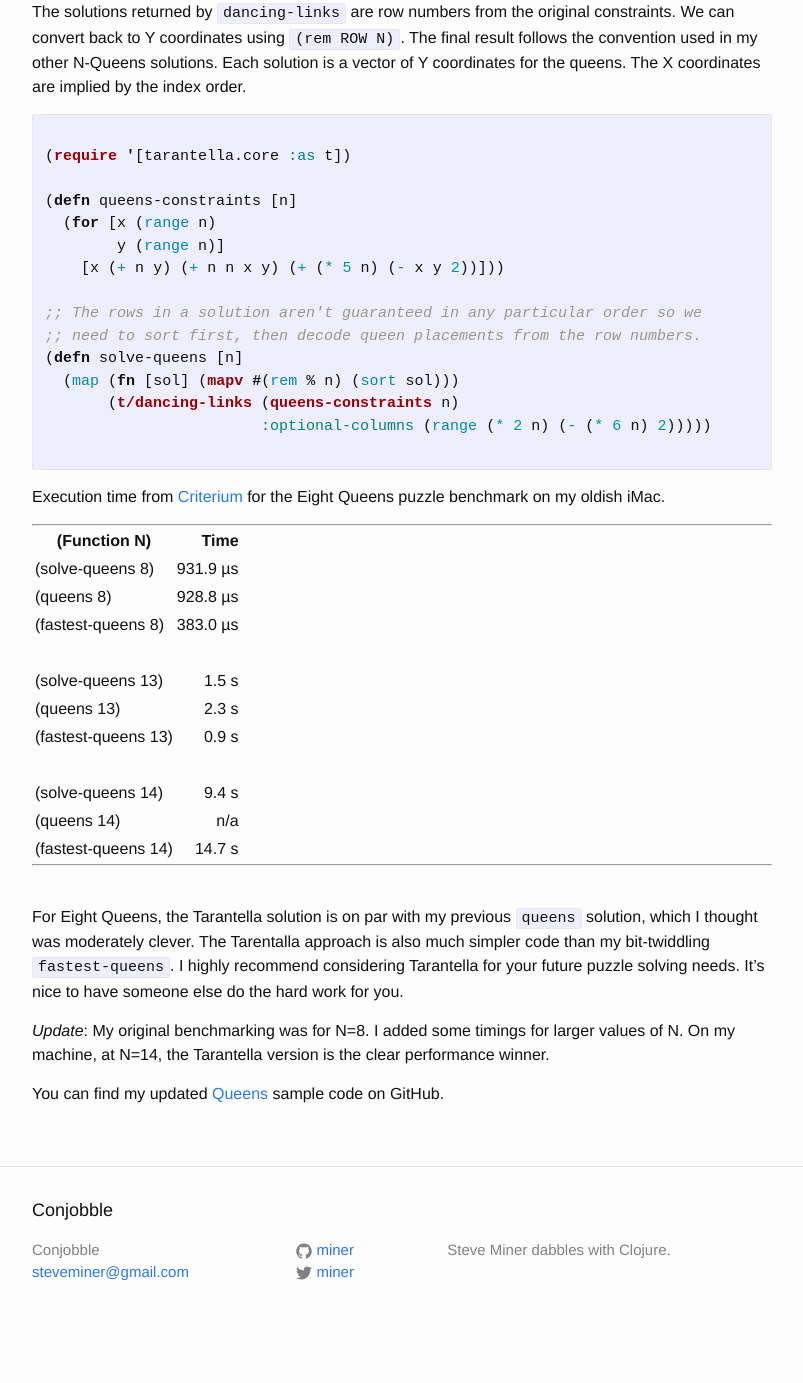
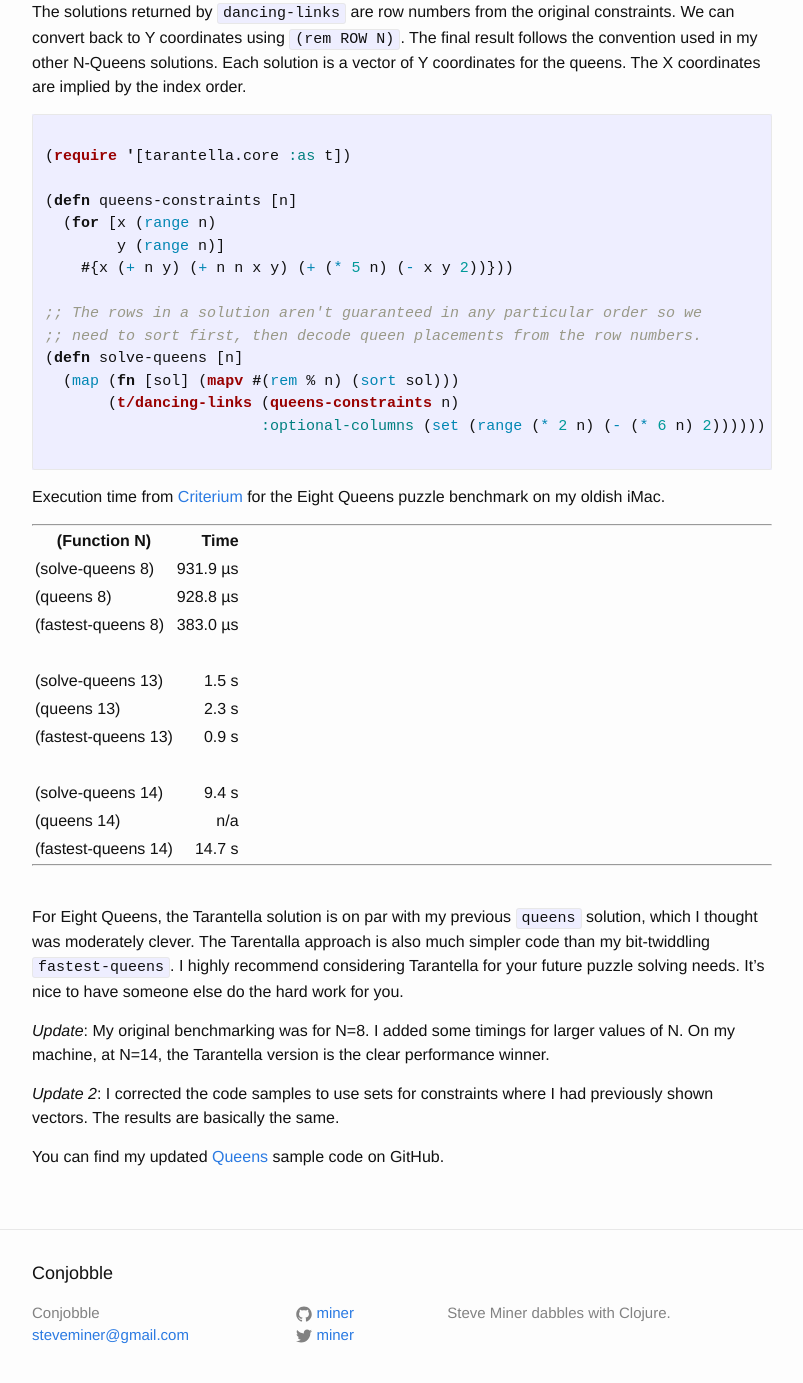
Before and after one commit to miner/miner.github.io, a Jekyll site: the page built from _posts/2019-07-30-tarantella-queens.md, in a window 1280 px wide and 1400 px high, scrolled down 797 px. Shown: the top 1383 px of the window, without its empty margins (238-1041 px from the left). Built offline with Jekyll 4.4.1, drawn with Linux system fonts in a browser that asks for light colours; before the commit the page ends 2141 px from its top, so only the background shows below that.

Commit message:
corrected sets, not vectors

````diff
--- a/_posts/2019-07-30-tarantella-queens.md
+++ b/_posts/2019-07-30-tarantella-queens.md
@@ -54,14 +54,14 @@ for the queens.  The X coordinates are implied by the index order.
 (defn queens-constraints [n]
   (for [x (range n)
         y (range n)]
-    [x (+ n y) (+ n n x y) (+ (* 5 n) (- x y 2))]))
+    #{x (+ n y) (+ n n x y) (+ (* 5 n) (- x y 2))}))
 
 ;; The rows in a solution aren't guaranteed in any particular order so we
 ;; need to sort first, then decode queen placements from the row numbers.
 (defn solve-queens [n]
   (map (fn [sol] (mapv #(rem % n) (sort sol)))
        (t/dancing-links (queens-constraints n)
-                        :optional-columns (range (* 2 n) (- (* 6 n) 2)))))
+                        :optional-columns (set (range (* 2 n) (- (* 6 n) 2))))))
 
 ```
 
@@ -98,6 +98,9 @@ future puzzle solving needs.  It's nice to have someone else do the hard work fo
 *Update*: My original benchmarking was for N=8.  I added some timings for larger values of
 N.  On my machine, at N=14, the Tarantella version is the clear performance winner.
 
+*Update 2*: I corrected the code samples to use sets for constraints where I had previously
+shown vectors.  The results are basically the same.
+
 You can find my updated [Queens][6] sample code on GitHub.
 
 [6]: https://github.com/miner/queens
````
